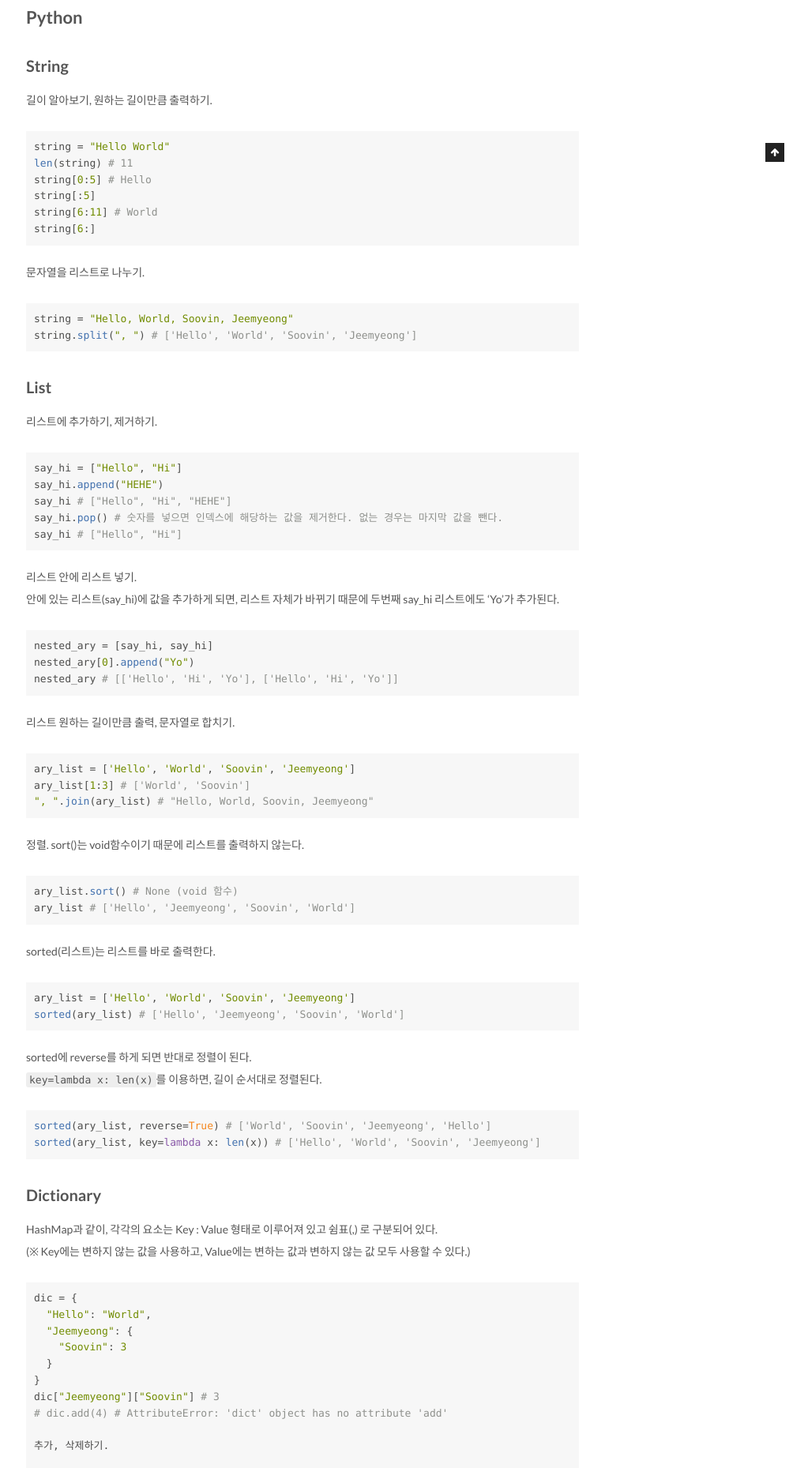
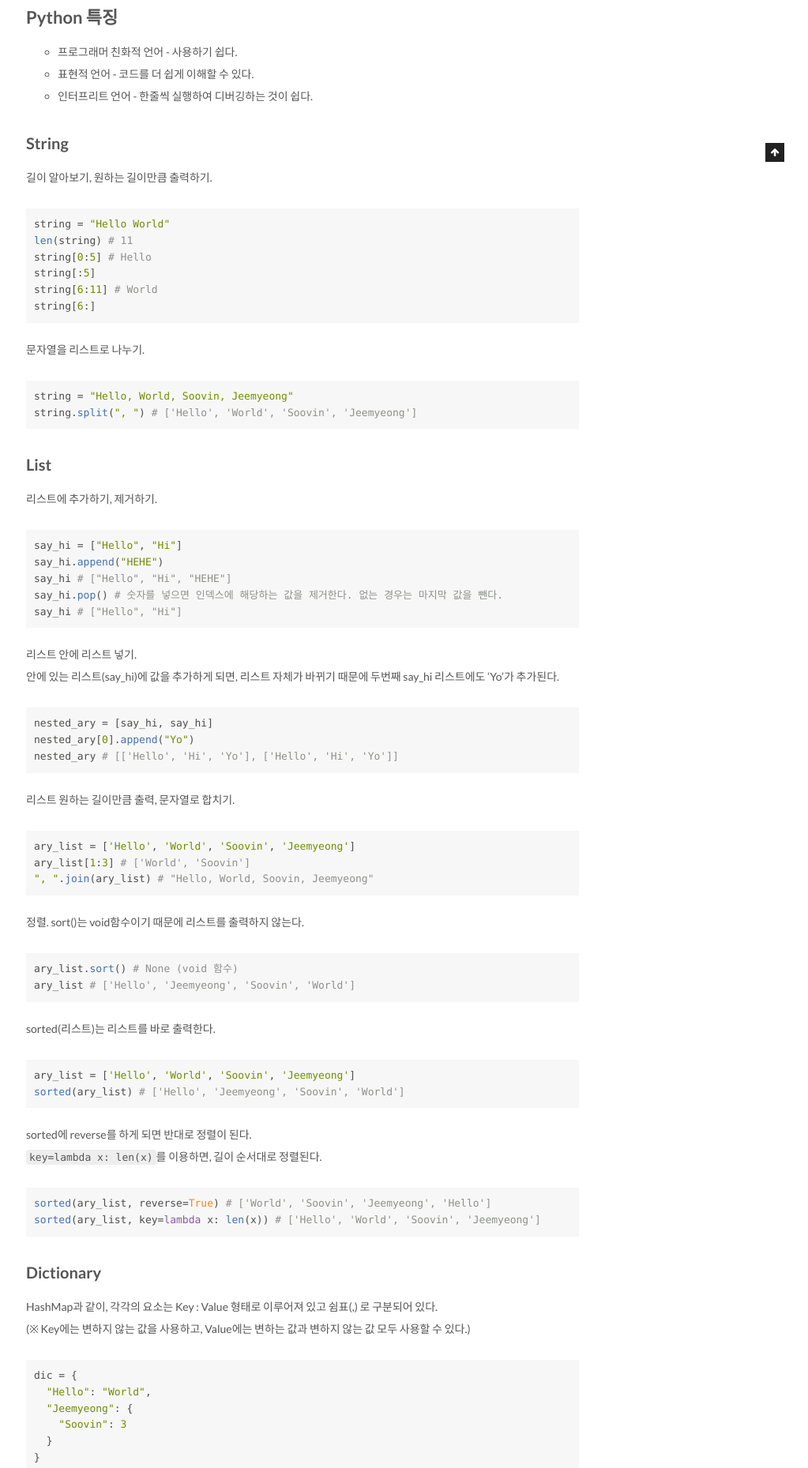
Before and after one commit to groovypark/groovypark.github.io, a Jekyll site: the page built from _posts/2018-03-25-Python-Tutorial.md, in a window 1280 px wide. Shown: the part 795-2654 px from the top of the page at 79% size, without its empty margins (257-1280 px from the left). Built offline with Jekyll 4.4.1, drawn with Linux system fonts in a browser that asks for light colours.

Commit message:
Update Pyhton

```diff
--- a/_posts/2018-03-25-Python-Tutorial.md
+++ b/_posts/2018-03-25-Python-Tutorial.md
@@ -7,7 +7,11 @@ tags: Python
 
 ![Python Tutoral](https://www.freelancinggig.com/blog/wp-content/uploads/2017/12/Python-Tutorial.png)
 
-# Python
+# Python 특징
+
+- 프로그래머 친화적 언어 - 사용하기 쉽다.
+- 표현적 언어 - 코드를 더 쉽게 이해할 수 있다.
+- 인터프리트 언어 - 한줄씩 실행하여 디버깅하는 것이 쉽다.
 
 ## String
 
```
